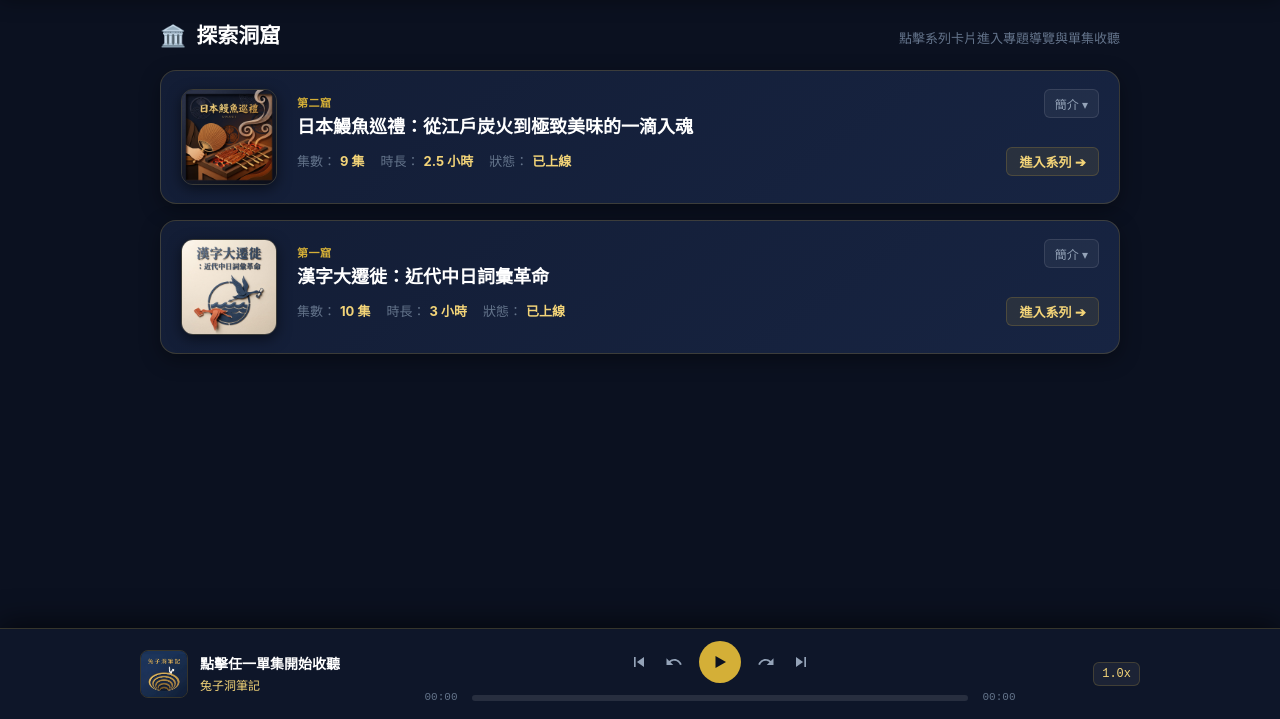
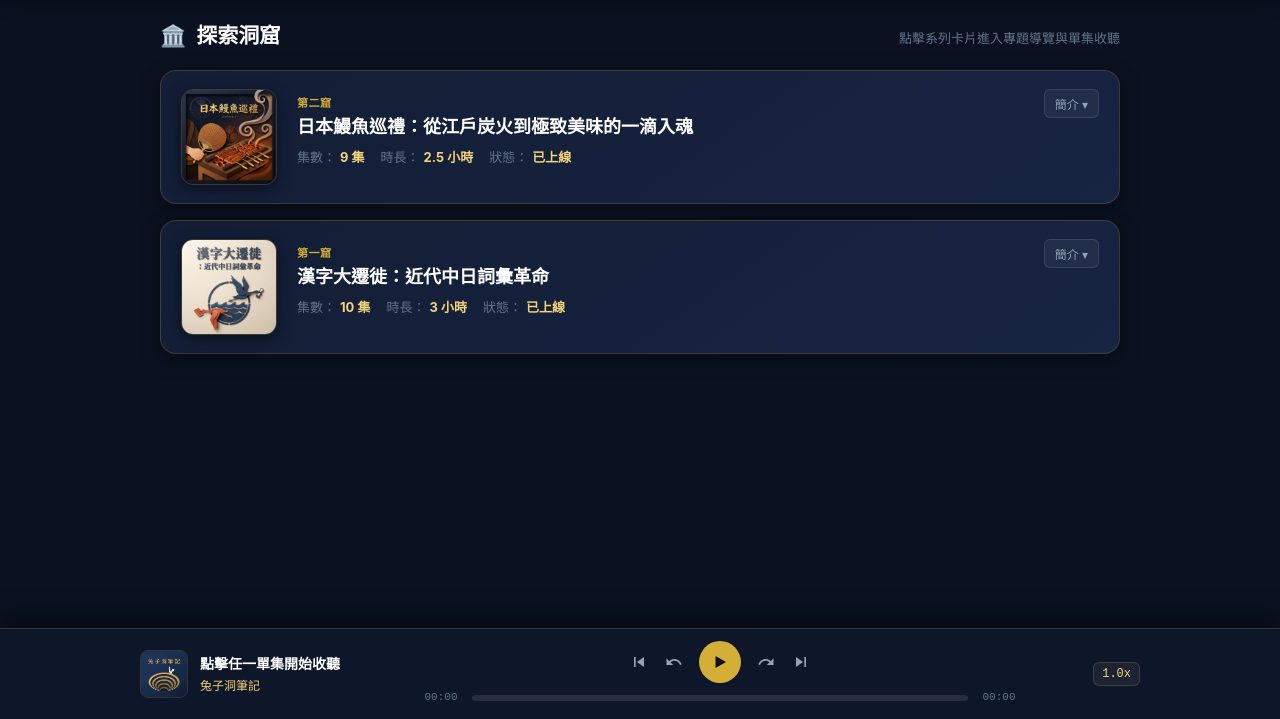
Before and after one commit to tzejen/rabbit-hole, a plain HTML site: page index.html in a window 1280 px wide. Shown: the part 81-800 px from the top of the page. Drawn offline with Linux system fonts and the light colour scheme.

Commit message:
Remove enter-series button on main page and make whole series card clickable

```diff
--- a/index.html
+++ b/index.html
@@ -211,6 +211,7 @@
       transition: all 0.25s ease;
       box-shadow: 0 6px 20px rgba(0, 0, 0, 0.35);
       position: relative;
+      cursor: pointer;
     }
     .series-promo-card:hover {
       border-color: var(--gold-primary);
@@ -1383,11 +1384,11 @@ ightarrow$ 選擇「透過 URL 追蹤節目」並貼上。</li>
         const durText = durHours >= 1 ? `${durHours} 小時` : `${Math.round(totalSec/60)} 分鐘`;
 
         return `
-          <div class="series-promo-card" id="series-card-${s.id}">
-            <img src="assets/${s.cover_dst_name}" alt="${s.title}" class="series-promo-cover" onclick="selectSeries('${s.id}')">
+          <div class="series-promo-card" id="series-card-${s.id}" onclick="selectSeries('${s.id}')">
+            <img src="assets/${s.cover_dst_name}" alt="${s.title}" class="series-promo-cover">
             <div class="series-promo-body">
               <div class="series-card-top-row">
-                <div class="series-title-group" onclick="selectSeries('${s.id}')">
+                <div class="series-title-group">
                   <span class="series-promo-cave">${s.cave_number}</span>
                   <div class="series-promo-title">${s.title}</div>
                 </div>
@@ -1397,16 +1398,15 @@ ightarrow$ 選擇「透過 URL 追蹤節目」並貼上。</li>
               </div>
 
               <!-- Collapsible description (closed by default) -->
-              <div class="series-promo-desc" id="series-desc-${s.id}">
+              <div class="series-promo-desc" id="series-desc-${s.id}" onclick="event.stopPropagation()">
                 ${s.description || '探索深度人文歷史與文化專題。'}
               </div>
 
-              <!-- Stats & Enter button -->
+              <!-- Stats -->
               <div class="series-promo-footer">
                 <span class="series-promo-stat">集數：<b>${sEps.length} 集</b></span>
                 <span class="series-promo-stat">時長：<b>${durText}</b></span>
                 <span class="series-promo-stat">狀態：<b>${s.status}</b></span>
-                <button class="enter-series-btn" onclick="selectSeries('${s.id}')">進入系列 ➔</button>
               </div>
             </div>
           </div>
```
Also changed, not shown: 1 other file.
